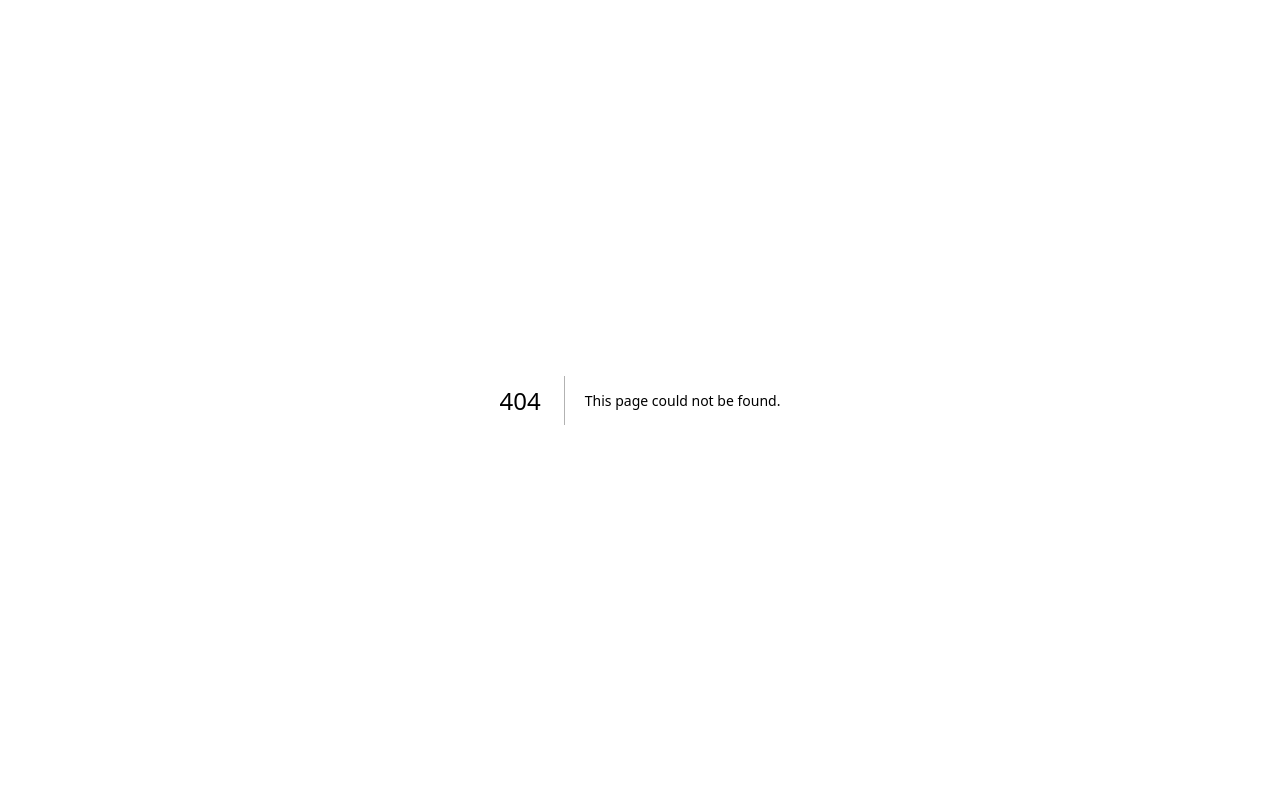
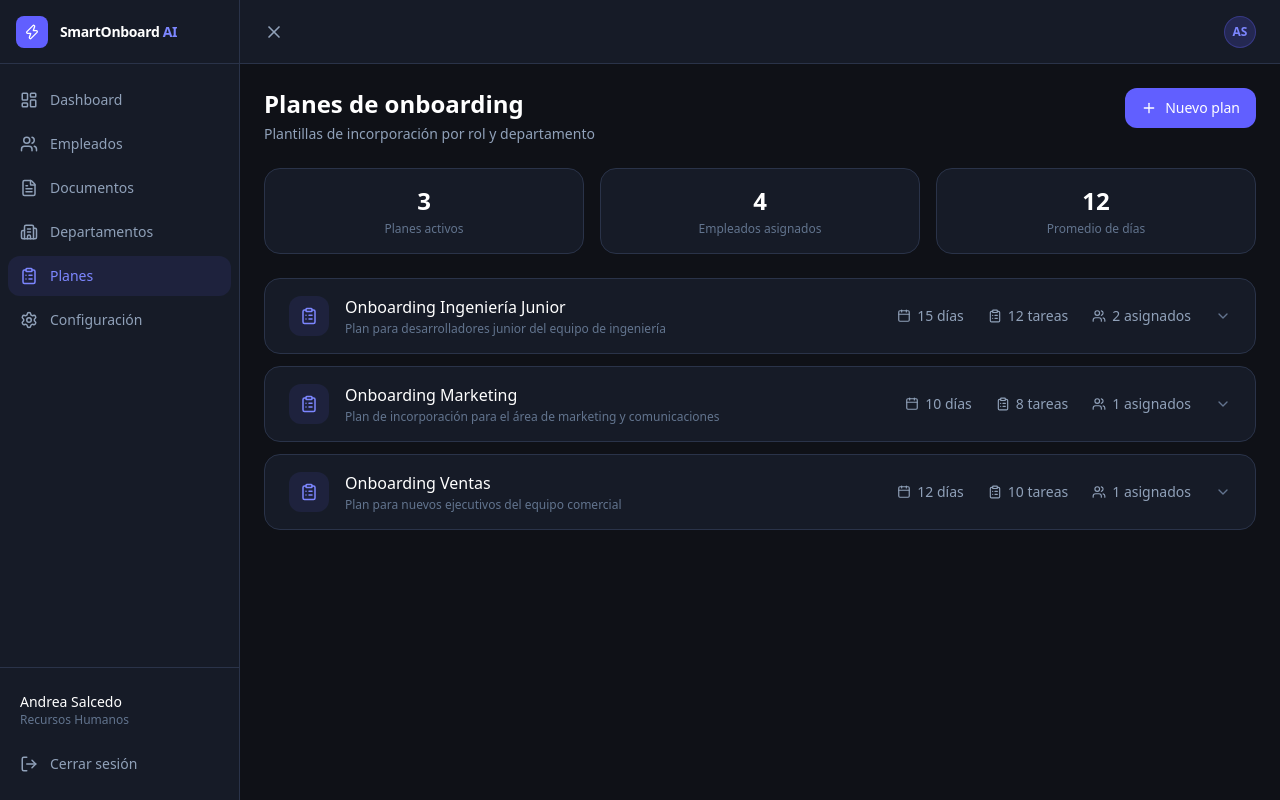
Before and after one commit to sebastianmiracastro/smartonboard-ai, a Next.js app in the folder frontend/: page /dashboard/planes in a window 1280 px wide. Before the commit this address had no page. Built offline with nearby package versions, Linux system fonts and the light colour scheme.

Commit message:
feat: vista planes de onboarding con tareas expandibles

```diff
--- /dev/null
+++ b/frontend/src/app/dashboard/planes/page.tsx
@@ -0,0 +1,146 @@
+"use client";
+
+import { useState } from "react";
+import { ClipboardList, Users, Calendar, Plus, ChevronDown, ChevronUp, CheckCircle2 } from "lucide-react";
+import { mockPlans } from "@/mock/data";
+
+const mockPlanTasks = [
+  { id: "pt1", title: "Leer manual de empleados", category: "lectura", day: 1, estimatedMinutes: 60 },
+  { id: "pt2", title: "Reunión de bienvenida con RR.HH.", category: "reunion", day: 1, estimatedMinutes: 30 },
+  { id: "pt3", title: "Configurar herramientas de trabajo", category: "configuracion", day: 2, estimatedMinutes: 90 },
+  { id: "pt4", title: "Reunión con Tech Lead", category: "reunion", day: 2, estimatedMinutes: 45 },
+  { id: "pt5", title: "Revisar política de seguridad IT", category: "lectura", day: 3, estimatedMinutes: 45 },
+  { id: "pt6", title: "Primer PR de prueba", category: "entregable", day: 5, estimatedMinutes: 120 },
+];
+
+const categoryColors: Record<string, string> = {
+  lectura: "bg-blue-500/10 text-blue-400 border border-blue-500/20",
+  reunion: "bg-violet-500/10 text-violet-400 border border-violet-500/20",
+  configuracion: "bg-amber-500/10 text-amber-400 border border-amber-500/20",
+  entregable: "bg-orange-500/10 text-orange-400 border border-orange-500/20",
+  entrenamiento: "bg-emerald-500/10 text-emerald-400 border border-emerald-500/20",
+};
+
+export default function PlanesPage() {
+  const [expanded, setExpanded] = useState<string | null>(null);
+
+  const toggle = (id: string) => setExpanded(expanded === id ? null : id);
+
+  return (
+    <div className="flex flex-col gap-6">
+
+      {/* Header */}
+      <div className="flex items-start justify-between">
+        <div>
+          <h1 className="text-white text-2xl font-semibold">Planes de onboarding</h1>
+          <p className="text-slate-400 text-sm mt-1">
+            Plantillas de incorporación por rol y departamento
+          </p>
+        </div>
+        <button className="flex items-center gap-2 bg-indigo-500 hover:bg-indigo-600 text-white text-sm font-medium px-4 py-2.5 rounded-xl transition-colors">
+          <Plus size={16} />
+          Nuevo plan
+        </button>
+      </div>
+
+      {/* Stats */}
+      <div className="grid grid-cols-3 gap-4">
+        {[
+          { label: "Planes activos", value: mockPlans.length },
+          { label: "Empleados asignados", value: mockPlans.reduce((a, p) => a + p.assignedCount, 0) },
+          { label: "Promedio de días", value: Math.round(mockPlans.reduce((a, p) => a + p.durationDays, 0) / mockPlans.length) },
+        ].map((s) => (
+          <div key={s.label} className="bg-[#161b27] border border-[#2a3349] rounded-2xl p-4 text-center">
+            <p className="text-white text-2xl font-semibold">{s.value}</p>
+            <p className="text-slate-500 text-xs mt-1">{s.label}</p>
+          </div>
+        ))}
+      </div>
+
+      {/* Lista planes */}
+      <div className="flex flex-col gap-3">
+        {mockPlans.map((plan) => (
+          <div key={plan.id} className="bg-[#161b27] border border-[#2a3349] rounded-2xl overflow-hidden">
+
+            {/* Fila principal */}
+            <div
+              className="flex items-center gap-4 px-6 py-4 cursor-pointer hover:bg-[#1e2536]/50 transition-colors"
+              onClick={() => toggle(plan.id)}
+            >
+              <div className="w-10 h-10 bg-indigo-500/10 rounded-xl flex items-center justify-center shrink-0">
+                <ClipboardList size={18} className="text-indigo-400" />
+              </div>
+
+              <div className="flex-1 min-w-0">
+                <p className="text-white font-medium">{plan.name}</p>
+                <p className="text-slate-500 text-xs mt-0.5">{plan.description}</p>
+              </div>
+
+              <div className="flex items-center gap-6 shrink-0">
+                <div className="flex items-center gap-1.5 text-slate-400 text-sm">
+                  <Calendar size={14} />
+                  <span>{plan.durationDays} días</span>
+                </div>
+                <div className="flex items-center gap-1.5 text-slate-400 text-sm">
+                  <ClipboardList size={14} />
+                  <span>{plan.taskCount} tareas</span>
+                </div>
+                <div className="flex items-center gap-1.5 text-slate-400 text-sm">
+                  <Users size={14} />
+                  <span>{plan.assignedCount} asignados</span>
+                </div>
+              </div>
+
+              <div className="text-slate-500 ml-2">
+                {expanded === plan.id ? <ChevronUp size={16} /> : <ChevronDown size={16} />}
+              </div>
+            </div>
+
+            {/* Expanded — tareas del plan */}
+            {expanded === plan.id && (
+              <div className="border-t border-[#2a3349] px-6 py-4 bg-[#1e2536]/30">
+                <div className="flex items-center justify-between mb-3">
+                  <p className="text-slate-400 text-xs uppercase tracking-wider">
+                    Tareas del plan
+                  </p>
+                  <button className="flex items-center gap-1 text-indigo-400 hover:text-indigo-300 text-xs transition-colors">
+                    <Plus size={12} /> Agregar tarea
+                  </button>
+                </div>
+
+                <div className="flex flex-col gap-2">
+                  {mockPlanTasks.map((task) => (
+                    <div
+                      key={task.id}
+                      className="flex items-center gap-3 bg-[#161b27] border border-[#2a3349] rounded-xl px-4 py-3"
+                    >
+                      <CheckCircle2 size={14} className="text-slate-600 shrink-0" />
+                      <div className="flex-1 min-w-0">
+                        <p className="text-slate-200 text-sm truncate">{task.title}</p>
+                        <p className="text-slate-600 text-xs">Día {task.day} · {task.estimatedMinutes} min</p>
+                      </div>
+                      <span className={`text-xs px-2 py-0.5 rounded-full border ${categoryColors[task.category] || "bg-slate-500/10 text-slate-400 border-slate-500/20"}`}>
+                        {task.category}
+                      </span>
+                    </div>
+                  ))}
+                </div>
+
+                <div className="flex items-center justify-between mt-4 pt-4 border-t border-[#2a3349]">
+                  <div className="flex items-center gap-2 text-slate-500 text-xs">
+                    <span>Para: {plan.targetDepartment}</span>
+                    <span>·</span>
+                    <span>{plan.targetRole}</span>
+                  </div>
+                  <button className="text-xs bg-indigo-500/10 hover:bg-indigo-500/20 border border-indigo-500/20 text-indigo-400 px-3 py-1.5 rounded-xl transition-colors">
+                    Asignar a empleado
+                  </button>
+                </div>
+              </div>
+            )}
+          </div>
+        ))}
+      </div>
+    </div>
+  );
+}
--- a/frontend/src/mock/data.ts
+++ b/frontend/src/mock/data.ts
@@ -115,3 +115,39 @@ export const mockTasks = [
   { id: "t5", title: "Primer PR de prueba", category: "entregable", status: "pendiente", day: 5 },
   { id: "t6", title: "Code review con el equipo", category: "reunion", status: "pendiente", day: 6 },
 ];
+
+export const mockPlans = [
+  {
+    id: "plan-001",
+    name: "Onboarding Ingeniería Junior",
+    description: "Plan para desarrolladores junior del equipo de ingeniería",
+    targetDepartment: "Ingeniería",
+    targetRole: "Desarrollador Junior",
+    durationDays: 15,
+    taskCount: 12,
+    assignedCount: 2,
+    createdAt: "2026-03-01",
+  },
+  {
+    id: "plan-002",
+    name: "Onboarding Marketing",
+    description: "Plan de incorporación para el área de marketing y comunicaciones",
+    targetDepartment: "Marketing",
+    targetRole: "Analista de Marketing",
+    durationDays: 10,
+    taskCount: 8,
+    assignedCount: 1,
+    createdAt: "2026-03-10",
+  },
+  {
+    id: "plan-003",
+    name: "Onboarding Ventas",
+    description: "Plan para nuevos ejecutivos del equipo comercial",
+    targetDepartment: "Ventas",
+    targetRole: "Ejecutivo de Ventas",
+    durationDays: 12,
+    taskCount: 10,
+    assignedCount: 1,
+    createdAt: "2026-03-15",
+  },
+];
```
